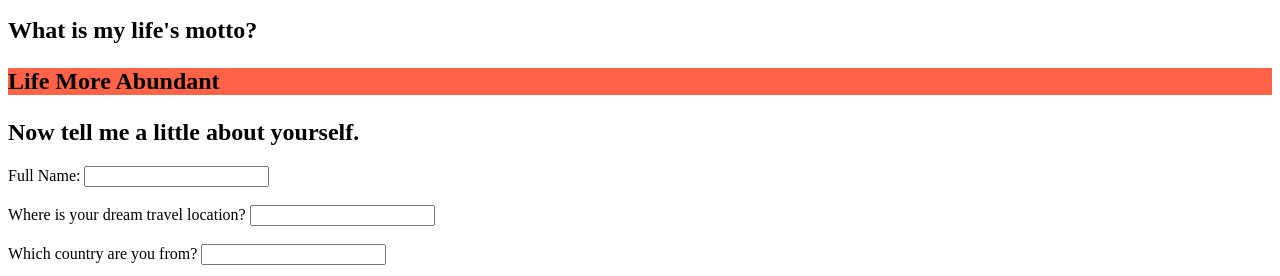
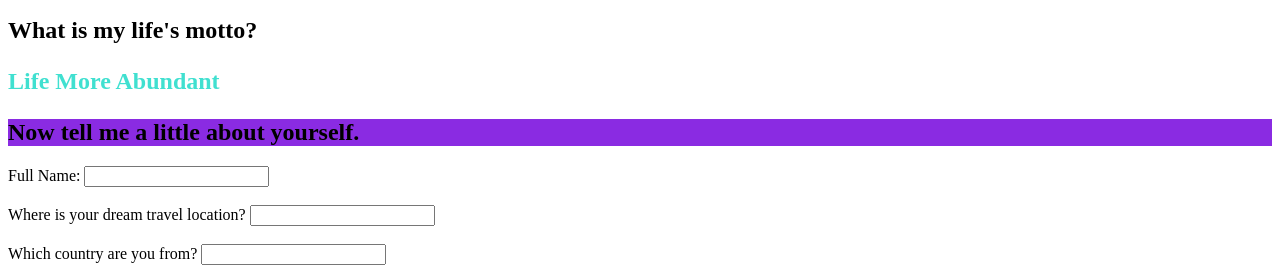
Before and after one commit to UNIQUA16/mec-cuny-winter-2022, a plain HTML site: page index.html in a window 1280 px wide. Shown: the part 524-800 px from the top of the page. Drawn offline with Linux system fonts and the light colour scheme.

Commit message:
changes were made to the color scheme

```diff
--- a/index.html
+++ b/index.html
@@ -45,14 +45,14 @@
             </ul>
         <h2>
             What is my life's motto?
-            <p style="background-color:tomato;">Life More Abundant </p>
+            <p style="color:turquoise;">Life More Abundant </p>
         </h2>
 
 
     </div>
 
     <div>
-        <h2>
+        <h2 style="background-color: blueviolet;">
             Now tell me a little about yourself.
         </h2>
         <form action="/action_page.php">
```
